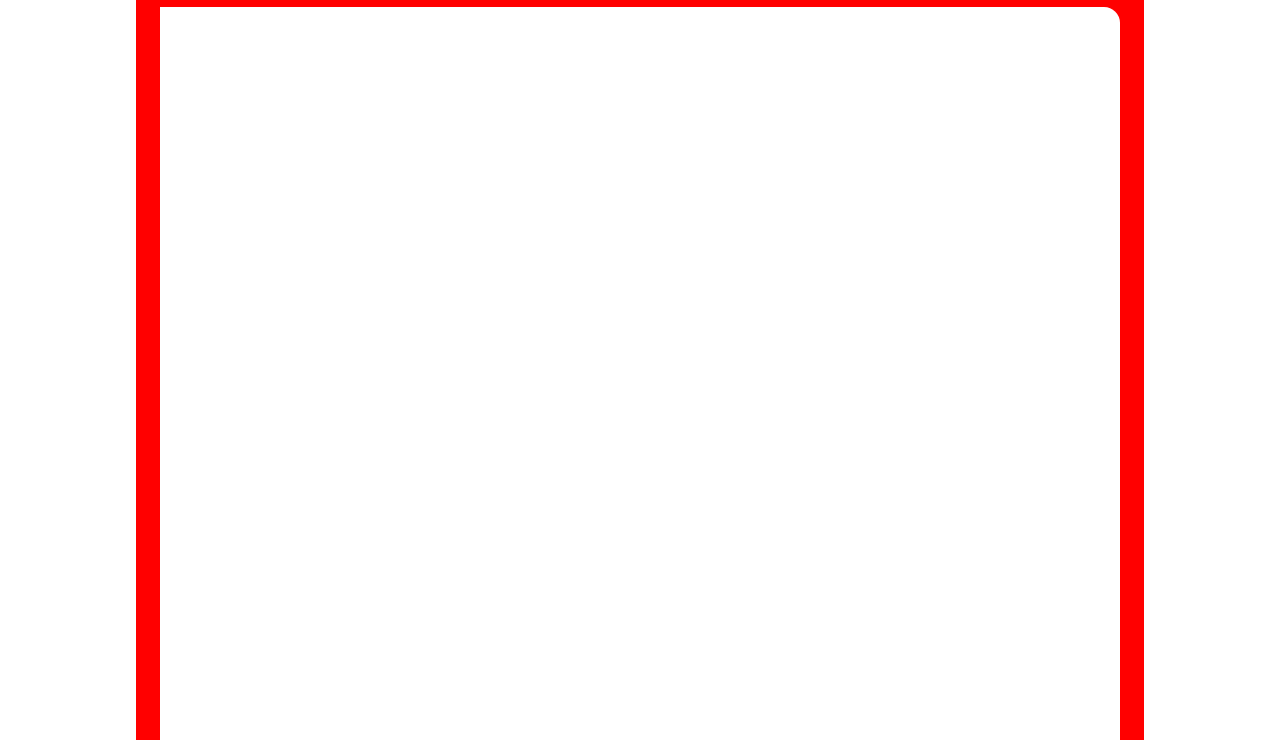
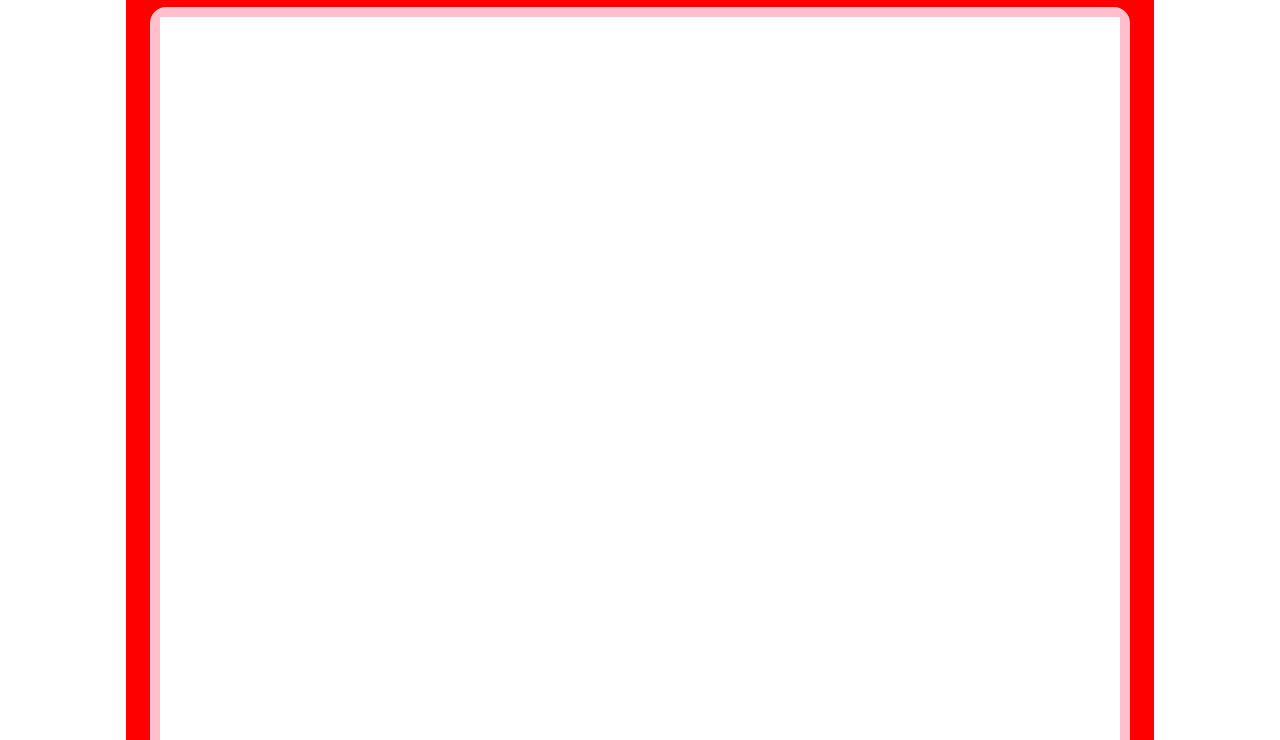
Before and after one commit to sisicodes/etch-a-sketch, a plain HTML site: page index.html in a window 1280 px wide. Shown: the part 121-861 px from the top of the page. Drawn offline with Linux system fonts and the light colour scheme.

Commit message:
fix: add more refactored files

```diff
--- a/style.css
+++ b/style.css
@@ -5,36 +5,34 @@ h1 {
 }
 .mainContainer {
     background-color: red;
-    height: 960px;
-    width: 960px;
+    height: 1130px;
+    width: 980px;
     display: flex;
     flex-direction: column;
     padding: 24px;
-    padding-bottom: 50px;
     border-radius: 16px;
     margin: 24px auto;
 }
 
 .container {
     background-color: white;
-    height: 960px;
+    max-height: 960px;
+    min-height: 960px;
     width: 960px;
     display: flex;
-    flex-direction: column;
+    flex-wrap: wrap;
     padding: 0px;
     border-radius: 16px;
+    border:solid pink;
+    border-width: 10px;
 }
 
-.row {
-    background-color: white;
-    display: flex;
-    flex-grow:1;
-}
+
 
 .square {
     background-color: white;
     flex-grow:1;
-    height: auto;
+    padding:0;
 }
 
 .square.hover {
```
